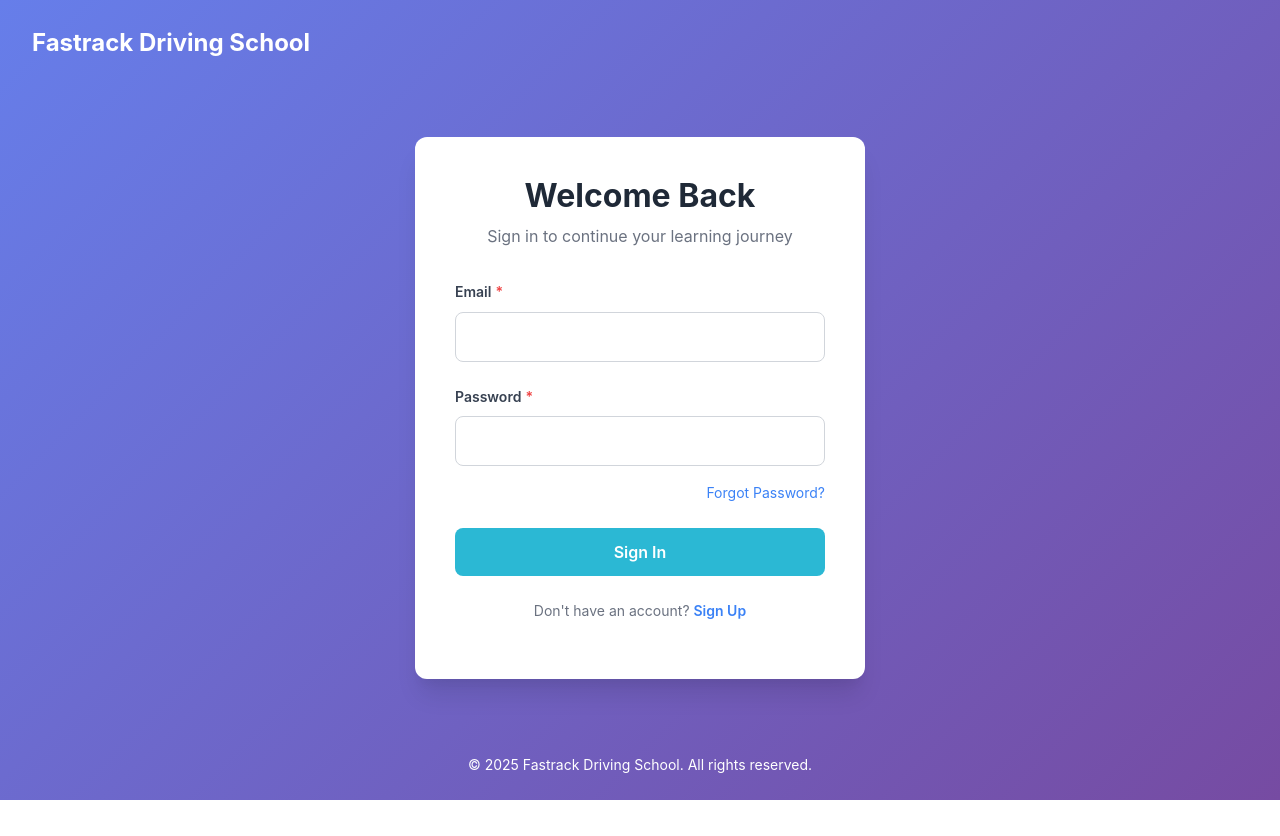
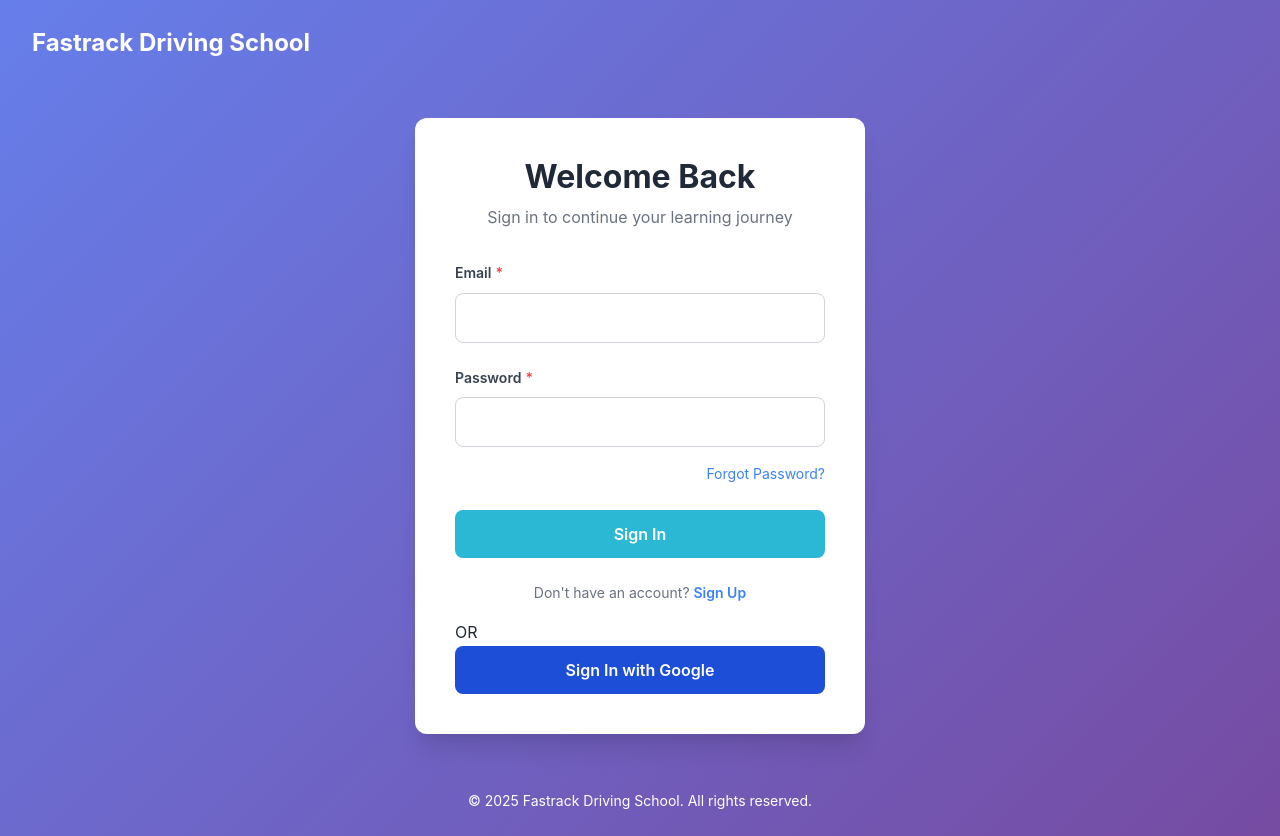
Before and after one commit to cryptocoledotcom/fastrack-driving-school-lms, a React (Create React App) app: page /login in a window 1280 px wide. Before the commit the page ends 800 px from the top, so only its background shows below. Built offline with nearby package versions, Linux system fonts and the light colour scheme; no server answers; the database is empty.

Commit message:
added google sign in and up

```diff
--- a/src/pages/Auth/LoginPage.jsx
+++ b/src/pages/Auth/LoginPage.jsx
@@ -10,11 +10,12 @@ import { getErrorMessage } from '../../constants/errorMessages';
 import styles from './AuthPages.module.css';
 
 const LoginPage = () => {
-  const { login } = useAuth();
+  const { login, loginWithGoogle } = useAuth();
   const navigate = useNavigate();
   const [formData, setFormData] = useState({ email: '', password: '' });
   const [error, setError] = useState('');
   const [loading, setLoading] = useState(false);
+  const [googleLoading, setGoogleLoading] = useState(false);
 
   const handleChange = (e) => {
     setFormData({ ...formData, [e.target.name]: e.target.value });
@@ -32,6 +33,19 @@ const LoginPage = () => {
       setError(getErrorMessage(err));
     } finally {
       setLoading(false);
+    }
+  };
+
+  const handleGoogleLogin = async () => {
+    setError('');
+    setGoogleLoading(true);
+    try {
+      await loginWithGoogle();
+      navigate(PROTECTED_ROUTES.DASHBOARD);
+    } catch (err) {
+      setError(getErrorMessage(err));
+    } finally {
+      setGoogleLoading(false);
     }
   };
 
@@ -75,6 +89,17 @@ const LoginPage = () => {
           Sign Up
         </Link>
       </p>
+
+      <div className={styles.divider}>OR</div>
+
+      <Button
+        onClick={handleGoogleLogin}
+        style={{ backgroundColor: 'var(--color-primary-700)' }}
+        fullWidth
+        loading={googleLoading}
+      >
+        Sign In with Google
+      </Button>
     </div>
   );
 };
--- a/src/pages/Auth/RegisterPage.jsx
+++ b/src/pages/Auth/RegisterPage.jsx
@@ -10,7 +10,7 @@ import { getErrorMessage } from '../../constants/errorMessages';
 import styles from './AuthPages.module.css';
 
 const RegisterPage = () => {
-  const { register } = useAuth();
+  const { register, loginWithGoogle } = useAuth();
   const navigate = useNavigate();
   const [formData, setFormData] = useState({
     displayName: '',
@@ -20,6 +20,7 @@ const RegisterPage = () => {
   });
   const [error, setError] = useState('');
   const [loading, setLoading] = useState(false);
+  const [googleLoading, setGoogleLoading] = useState(false);
 
   const handleChange = (e) => {
     setFormData({ ...formData, [e.target.name]: e.target.value });
@@ -44,6 +45,19 @@ const RegisterPage = () => {
       setError(getErrorMessage(err));
     } finally {
       setLoading(false);
+    }
+  };
+
+  const handleGoogleLogin = async () => {
+    setError('');
+    setGoogleLoading(true);
+    try {
+      await loginWithGoogle();
+      navigate(PROTECTED_ROUTES.DASHBOARD);
+    } catch (err) {
+      setError(getErrorMessage(err));
+    } finally {
+      setGoogleLoading(false);
     }
   };
 
@@ -102,6 +116,17 @@ const RegisterPage = () => {
           Sign In
         </Link>
       </p>
+
+      <div className={styles.divider}>OR</div>
+
+      <Button
+        onClick={handleGoogleLogin}
+        style={{ backgroundColor: 'var(--color-primary-700)' }}
+        fullWidth
+        loading={googleLoading}
+      >
+        Sign Up with Google
+      </Button>
     </div>
   );
 };
```
